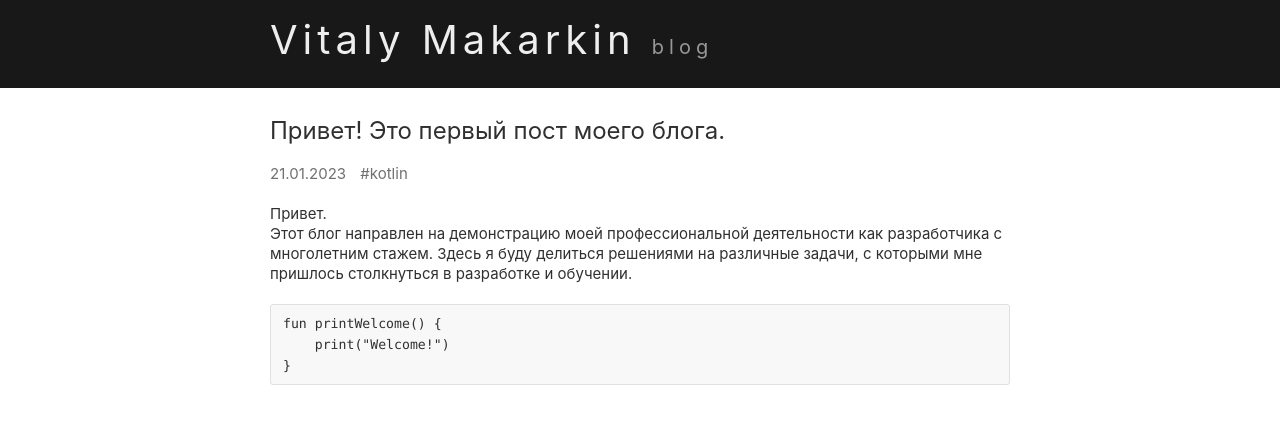
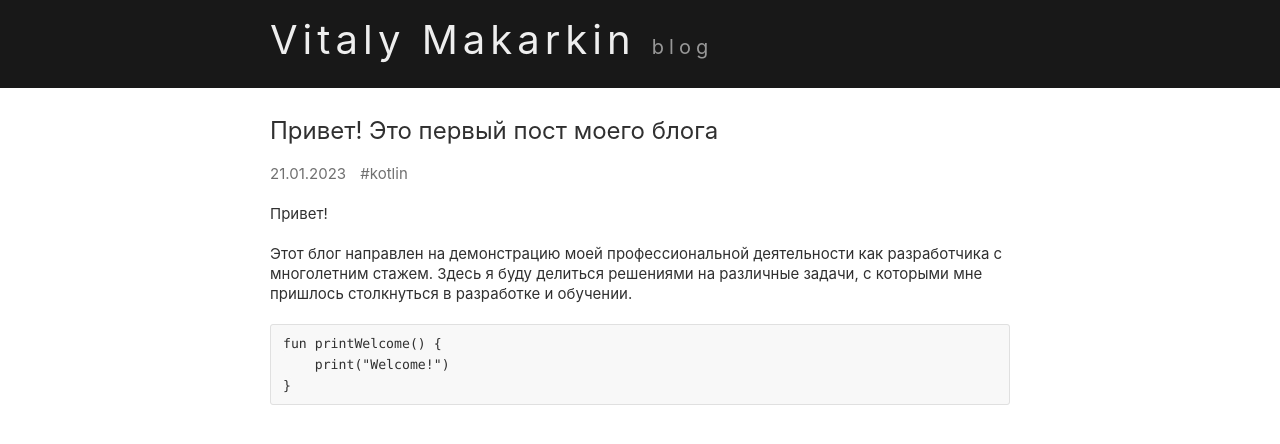
Before and after one commit to VitalyMakarkin/vitalymakarkin.github.io, a Jekyll site: the page built from _posts/2023-01-21-welcome-to-my-blog.md, in a window 1280 px wide. Shown: the top 444 px of the page. Built offline with Jekyll 4.4.1, drawn with Linux system fonts in a browser that asks for light colours.

```diff
--- a/_posts/2023-01-21-welcome-to-my-blog.md
+++ b/_posts/2023-01-21-welcome-to-my-blog.md
@@ -1,10 +1,11 @@
 ---
 layout: post
-title: "Привет! Это первый пост моего блога."
+title: "Привет! Это первый пост моего блога"
 date: 2023-01-21 12:00:00 +0300
 tags: [kotlin]
 ---
-Привет.\
+Привет!\
+\
 Этот блог направлен на демонстрацию моей профессиональной деятельности как разработчика с многолетним стажем. Здесь я буду делиться решениями на различные задачи, с которыми мне пришлось столкнуться в разработке и обучении.
 
 {% highlight kotlin %}
```
